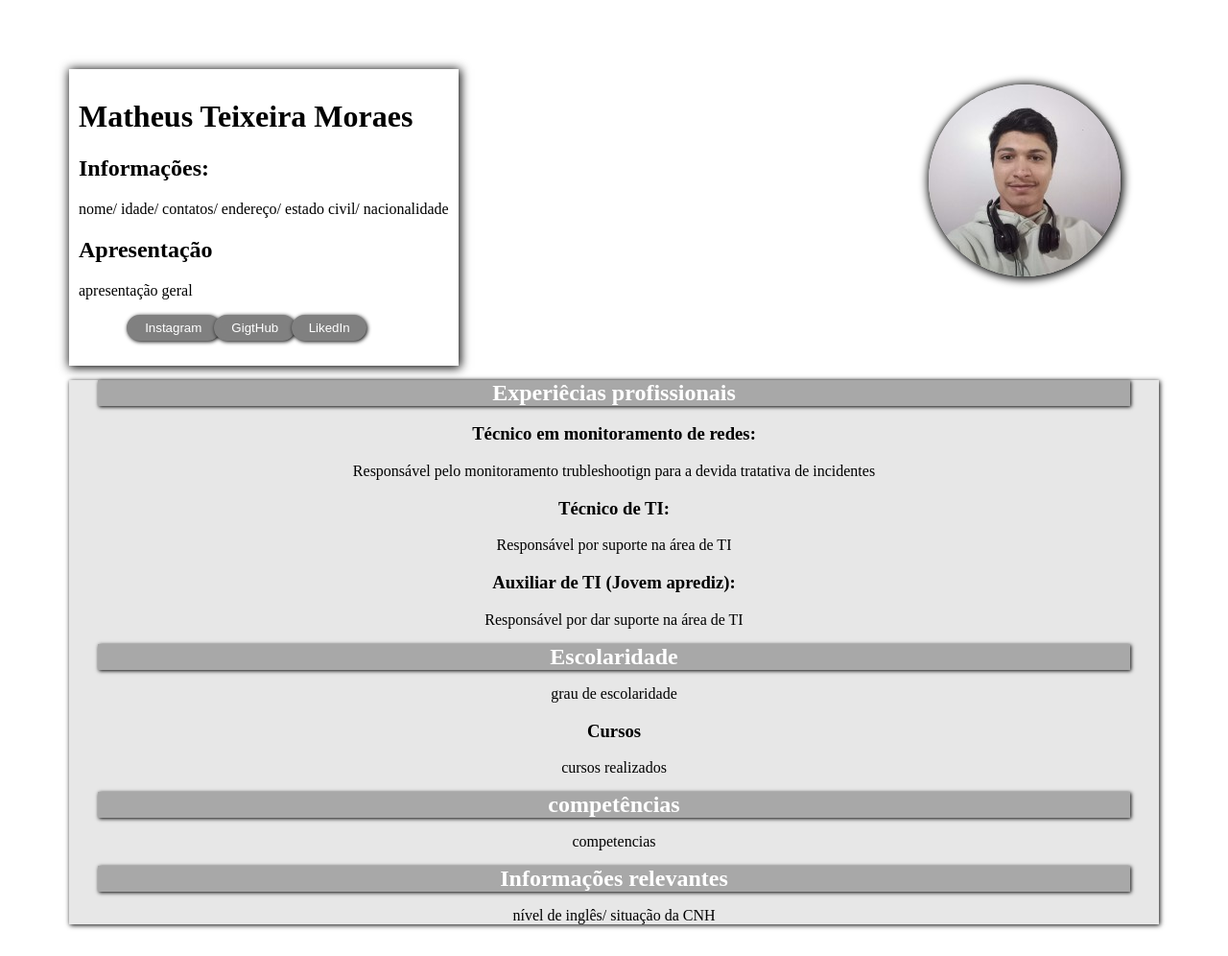
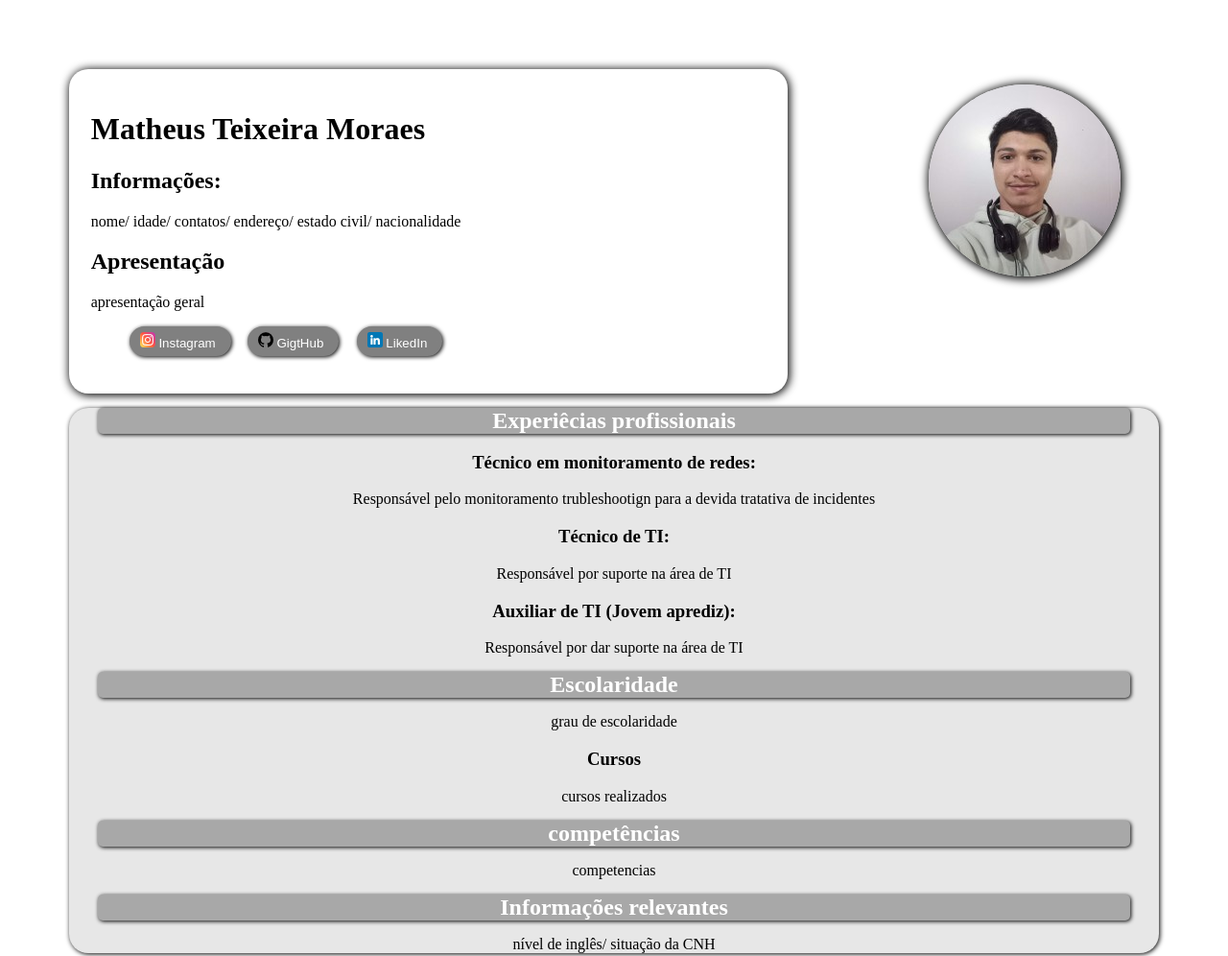
Before and after one commit to MatheusMoraes13/Curriculo, a plain HTML site: page Curriculo.html in a window 1280 px wide. Shown: the top 996 px of the page at 96% size. Drawn offline with Linux system fonts and the light colour scheme.

Commit message:
update 08/03

```diff
--- a/Curriculo.css
+++ b/Curriculo.css
@@ -25,6 +25,7 @@ figure.apresentacao-imagem{
 
     box-shadow: 1px 1px 10px 2px black;
     border-radius: 50%;
+    transition: 0.5s;
 
 }
 
@@ -35,11 +36,25 @@ figure.apresentacao-imagem img{
 
 }
 
+figure.apresentacao-imagem:hover{
+
+    transform: scale(1.2);
+
+}
+
 div.apresentacao-text{
 
     padding: 2%;
     box-shadow: 1px 1px 10px 1px black;
-    padding: 10px;
+    padding-right: 30%;
+    border-radius: 20px;
+    transition: 0.5s;
+
+}
+
+div.apresentacao-text:hover{
+
+    transform: scale(1.1);
 
 }
 
@@ -52,7 +67,7 @@ div.apresentacao-text ul{
 
 div.apresentacao-text li{
 
-    margin-left: 10px;
+    margin-right: 10%;
 
 }
 
@@ -65,13 +80,13 @@ div.apresentacao-text button{
     background-color: grey;
     border: solid 5px grey;
     border-radius: 20px;
+    transition: 0.5s;
+    text-align: justify;
 
 }
 
 div.apresentacao-text button:hover{
 
-
-    transition: 0.5s;
     transform: scale(1.1);
 
 }
@@ -81,6 +96,14 @@ div.pontosprincipais{
     text-align: center;
     background-color: rgb(231, 231, 231);
     box-shadow: 1px 1px 5px black;
+    border-radius: 20px;
+    transition: 0.5s;
+
+}
+
+div.pontosprincipais:hover{
+
+    transform: scale(1.1);
 
 }
 
@@ -89,7 +112,16 @@ div.pontosprincipais h2{
 
     background-color: rgb(168, 168, 168);
     margin: 10px 30px;
+    margin-top: 10px;
     color: white;
     box-shadow: 1px 1px 4px black;
+    border-radius: 5px;
+    transition: 0.5s;
 
 }
+
+div.pontosprincipais h2:hover{
+
+    transform: scale(1.05);
+
+}
--- a/Curriculo.html
+++ b/Curriculo.html
@@ -25,11 +25,32 @@
 
             <nav>
                 <ul type="none">
-                    <li><a target="_blank" href="https://www.instagram.com/matheusmoraesti/"><button class="Instagram">Instagram</button></a></li>
+                    <li>
+                        <a target="_blank" href="https://www.instagram.com/matheusmoraesti/">
+                            <button class="Instagram">
+                                <img src="images/instagram.png"/>
+                                Instagram
+                            </button>
+                        </a>
+                    </li>
 
-                    <li><a target="_blank" href="https://github.com/MatheusMoraes13"><button class="GigtHub">GigtHub</button></a></li>
+                    <li>
+                        <a target="_blank" href="https://github.com/MatheusMoraes13">
+                            <button class="GigtHub">
+                                <img src="images/github.png"/>
+                                GigtHub
+                            </button>
+                        </a>
+                    </li>
 
-                    <li><a target="_blank" href="https://www.linkedin.com/in/matheus-moraes2004/"><button class="LikedIn">LikedIn</button></a></li>
+                    <li>
+                        <a target="_blank" href="https://www.linkedin.com/in/matheus-moraes2004/">
+                            <button class="LikedIn">
+                                <img src="images/linkedin.png"/>
+                                LikedIn
+                            </button>
+                        </a>
+                    </li>
                 </ul>
             </nav>
 
```
Also changed, not shown: images/github.png (added), images/instagram.png (added), images/linkedin.png (added).
